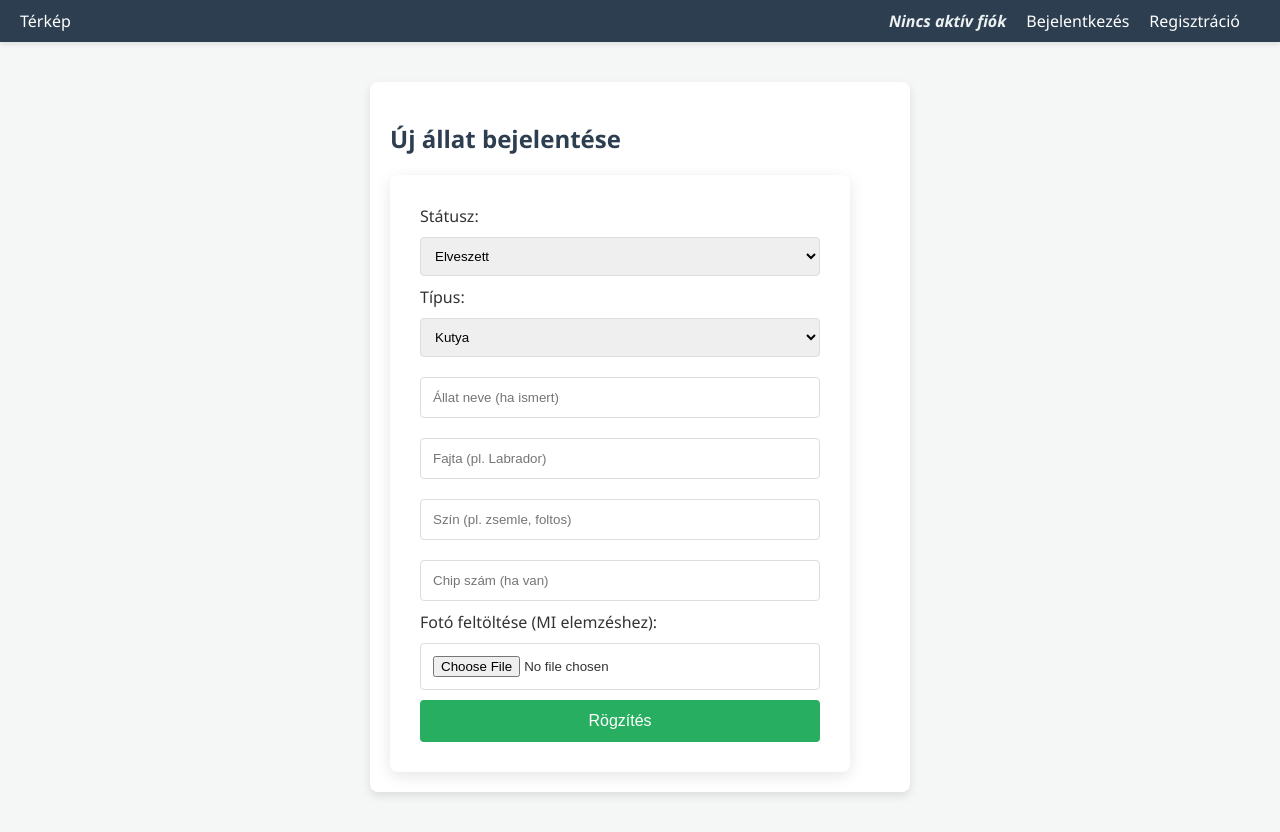
After one commit to MrHerculePoirot/Szakdolgozat, a Flask app: template templates/add_pet.html in a window 1280 px wide. The commit adds this page. Run offline with Flask 3, Linux system fonts and the light colour scheme; the template is opened without the code that fills it, so the values that code supplies are empty; parts of the project's set-up code (start-up, migrations or seed data) failed here and were passed over.

Commit message:
Add new animal

```diff
--- a/app.py
+++ b/app.py
@@ -1,14 +1,12 @@
 import os
 from flask import Flask, request, jsonify, render_template, redirect, url_for
-from flask_login import login_required, current_user
+from dotenv import load_dotenv
+from werkzeug.utils import secure_filename
+from werkzeug.security import generate_password_hash, check_password_hash
+from flask_login import LoginManager, login_user, logout_user, login_required, current_user
 from models import db, init_app
 from models.animal import Dog, Cat, Other, Animal
 from models.user import User
-from dotenv import load_dotenv
-from models.address import Address
-from models.phone import PhoneNumber
-from werkzeug.security import generate_password_hash, check_password_hash
-from flask_login import LoginManager, login_user, logout_user, login_required, current_user
 
 def create_app():
     app = Flask(__name__)
@@ -19,13 +17,13 @@ def create_app():
     app.config['SQLALCHEMY_TRACK_MODIFICATIONS'] = False
     app.config['SECRET_KEY'] = 'SECRETKEY'
 
-    # Adatbázis inicializálása [cite: 38]
+    # Fájlfeltöltés
+    UPLOAD_FOLDER = os.path.join('static', 'uploads')
+    app.config['UPLOAD_FOLDER'] = UPLOAD_FOLDER
+    app.config['MAX_CONTENT_LENGTH'] = 16 * 1024 * 1024
+
+    # Adatbázis inicializálása
     init_app(app)
-
-    with app.app_context():
-        # Ez hozza létre a .db fájlt és a táblákat a modellek alapján
-        db.create_all()
-        print("Adatbázis táblák sikeresen létrehozva!")
 
     #---------------------------
     login_manager = LoginManager()
@@ -36,6 +34,13 @@ def create_app():
     def load_user(user_id):
         return User.query.get(int(user_id))
     #---------------------------
+
+
+    with app.app_context():
+        # Ez hozza létre a .db fájlt és a táblákat a modellek alapján
+        db.create_all()
+        print("Adatbázis táblák sikeresen létrehozva!")
+
 
     @app.route('/')
     def index():
@@ -80,6 +85,36 @@ def create_app():
         logout_user()
         return redirect(url_for('index'))
 
+    @app.route('/add_pet', methods=['GET', 'POST'])
+    @login_required
+    def add_pet():
+        if request.method == 'POST':
+            file = request.files.get('photo')
+            filename = None
+            if file and file.filename != '':
+                filename = secure_filename(file.filename)
+                file.save(os.path.join(app.config['UPLOAD_FOLDER'], filename))
+
+            pet_type = request.form.get('type')
+            if pet_type == 'dog':
+                new_pet = Dog(breed=request.form.get('breed'))
+            elif pet_type == 'cat':
+                new_pet = Cat(breed=request.form.get('breed'))
+            else:
+                new_pet = Other(breed=request.form.get('breed'))
+
+            new_pet.name = request.form.get('name')
+            new_pet.status = request.form.get('status')
+            new_pet.colour = request.form.get('colour')
+            new_pet.chip_id = request.form.get('chip_id')
+            new_pet.photo_path = filename # Csak a nevet mentjük
+            new_pet.user_id = current_user.id
+
+            db.session.add(new_pet)
+            db.session.commit()
+            return redirect(url_for('index'))
+        return render_template('add_pet.html')
+
     @app.route('/add_animal', methods=['POST'])
     @login_required # Csak hitelesített felhasználó érheti el
     def add_animal():
--- a/static/style.css
+++ b/static/style.css
@@ -86,3 +86,46 @@ button {
 button:hover {
     background-color: #219150;
 }
+
+.navbar {
+    background-color: #2c3e50;
+    padding: 10px 20px;
+    display: flex;
+    justify-content: space-between;
+    align-items: center;
+}
+
+.nav-right {
+    display: flex;
+    align-items: center;
+}
+
+.user-display {
+    color: white;
+    margin-right: 15px;
+    font-weight: bold;
+}
+
+.form-container {
+    max-width: 500px;
+    margin: 20px auto;
+    background: white;
+    padding: 20px;
+    border-radius: 8px;
+    box-shadow: 0 4px 10px rgba(0,0,0,0.1);
+}
+
+.user-link {
+    color: #27ae60;
+    font-weight: bold;
+    text-decoration: none;
+    margin-right: 15px;
+}
+
+select {
+    width: 100%;
+    padding: 10px;
+    margin: 10px 0;
+    border-radius: 4px;
+    border: 1px solid #ddd;
+}
--- /dev/null
+++ b/templates/add_pet.html
@@ -0,0 +1,33 @@
+{% extends "base.html" %}
+
+{% block title %}Új állat rögzítése{% endblock %}
+
+{% block content %}
+<div class="form-container">
+    <h2>Új állat bejelentése</h2>
+    <form method="POST" enctype="multipart/form-data">
+        <label>Státusz:</label>
+        <select name="status" required>
+            <option value="LOST">Elveszett</option>
+            <option value="FOUND">Talált</option>
+        </select>
+
+        <label>Típus:</label>
+        <select name="type" id="pet_type" required>
+            <option value="dog">Kutya</option>
+            <option value="cat">Macska</option>
+            <option value="other">Egyéb</option>
+        </select>
+
+        <input type="text" name="name" placeholder="Állat neve (ha ismert)">
+        <input type="text" name="breed" placeholder="Fajta (pl. Labrador)">
+        <input type="text" name="colour" placeholder="Szín (pl. zsemle, foltos)">
+        <input type="text" name="chip_id" placeholder="Chip szám (ha van)">
+
+        <label>Fotó feltöltése (MI elemzéshez):</label>
+        <input type="file" name="photo" accept="image/*">
+
+        <button type="submit" class="btn-submit">Rögzítés</button>
+    </form>
+</div>
+{% endblock %}
--- a/templates/base.html
+++ b/templates/base.html
@@ -10,14 +10,14 @@
         <div class="nav-left">
             <a href="/">Térkép</a>
         </div>
-    <div class="nav-right" style="margin-left: auto;">
+        <div class="nav-right">
             {% if current_user.is_authenticated %}
-            <span class="user-info">{{ current_user.username }}</span>
-            <a href="/logout" class="nav-link">Kijelentkezés</a>
+                <a href="{{ url_for('add_pet') }}" class="user-link">{{ current_user.username }}</a>
+                <a href="/logout">Kijelentkezés</a>
             {% else %}
-            <span class="user-info">Nincs aktív fiók</span>
-            <a href="/login" class="nav-link">Bejelentkezés</a>
-            <a href="/register" class="nav-link">Regisztráció</a>
+                <span class="user-display">Nincs aktív fiók</span>
+                <a href="/login">Bejelentkezés</a>
+                <a href="/register">Regisztráció</a>
             {% endif %}
         </div>
     </nav>
```
Lines whose indentation alone changed are shown as unchanged.
